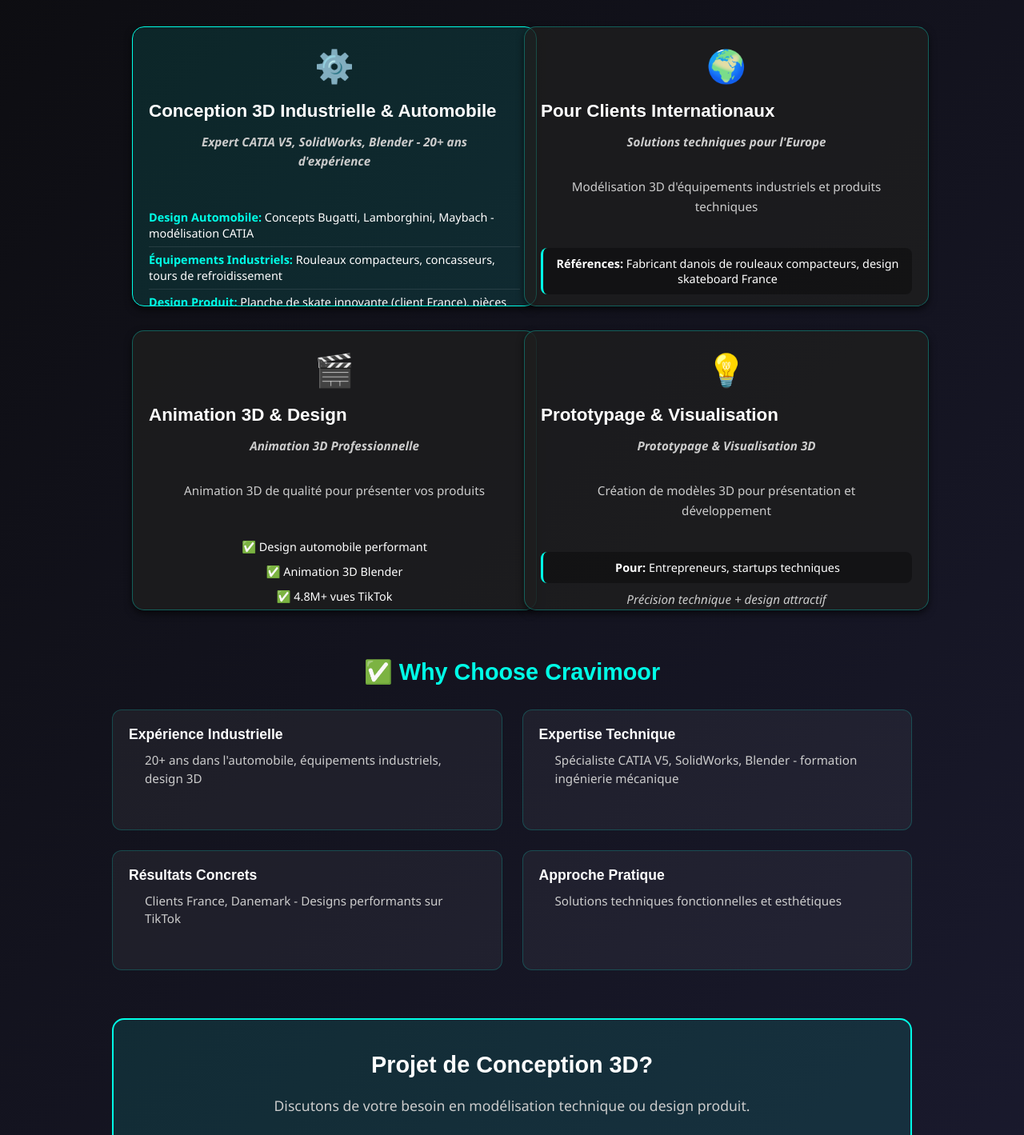
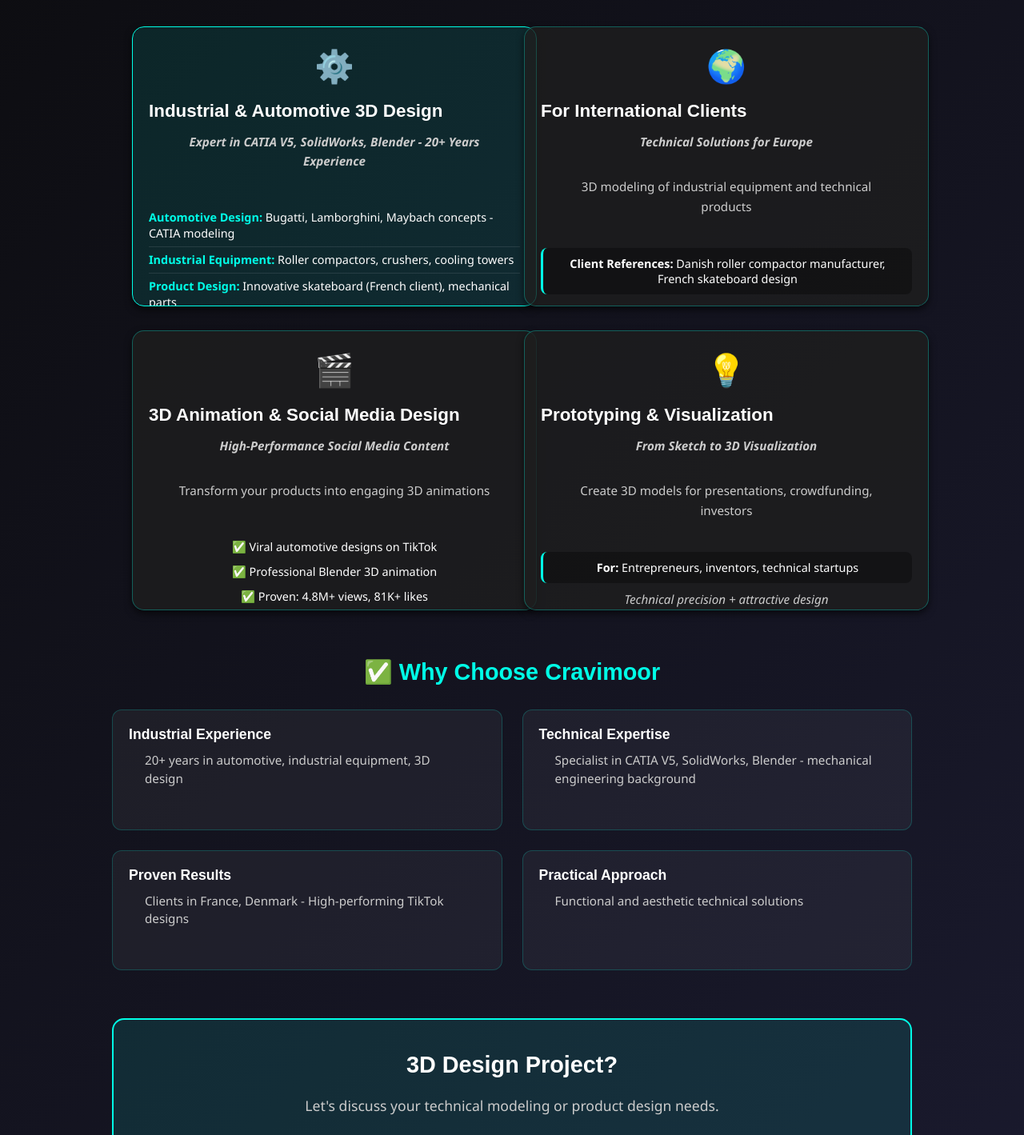
Before and after one commit to Walidghidhaoui/CRAVIMOOR, a React (Create React App) app: page / in a window 1280 px wide. Shown: the part 6620-8039 px from the top of the page at 80% size. Built offline with nearby package versions, Linux system fonts and the light colour scheme.

Commit message:
Update OurServices.jsx
UPDATE

```diff
--- a/src/components/OurServices.jsx
+++ b/src/components/OurServices.jsx
@@ -6,22 +6,22 @@ const OurServices = () => {
     <section className="our-services" id="services">
       <div className="services-container">
 
-        {/* En-tête */}
+        {/* Header */}
         <div className="services-header">
           <h2>OUR SERVICES</h2>
           <p className="services-subtitle">
             <strong>CAD & 3D Design Expert</strong> - 20+ Years in Mechanical Design | 4.8M+ TikTok Views
           </p>
           <p className="services-intro">
-            From industrial equipment to viral TikTok sensations, I transform concepts into visual masterpieces
-            that captivate audiences and drive engagement.
+            From industrial equipment to viral TikTok designs, I transform concepts into precise 3D models
+            that combine technical accuracy with visual appeal.
           </p>
         </div>
 
-        {/* Statistiques TikTok */}
+        {/* TikTok Stats */}
         <div className="tiktok-stats">
-          <h3>🚀 Viral Design Proven on TikTok</h3>
-          <p>My designs don't just look good - they capture attention at scale.</p>
+          <h3>🚀 Design That Performs on Social Media</h3>
+          <p>My automotive designs have proven viral appeal and engagement.</p>
 
           <div className="stats-grid">
             <div className="stat-item">
@@ -51,68 +51,68 @@ const OurServices = () => {
           </div>
 
           <p className="stats-note">
-            <strong>What this means for you:</strong> I create designs that naturally perform well on social media.
+            <strong>What this means for you:</strong> Designs that capture attention and drive engagement.
           </p>
         </div>
 
-        {/* Services - 4 cartes */}
+        {/* Services - 4 Cards */}
         <div className="service-grid">
 
           {/* Service 1 */}
           <div className="service-card highlight-card compact-card">
             <div className="service-icon">⚙️</div>
-            <h3>Conception 3D Industrielle & Automobile</h3>
-            <p className="service-subtitle">Expert CATIA V5, SolidWorks, Blender - 20+ ans d'expérience</p>
+            <h3>Industrial & Automotive 3D Design</h3>
+            <p className="service-subtitle">Expert in CATIA V5, SolidWorks, Blender - 20+ Years Experience</p>
             <ul className="service-list">
-              <li><strong>Design Automobile:</strong> Concepts Bugatti, Lamborghini, Maybach - modélisation CATIA</li>
-              <li><strong>Équipements Industriels:</strong> Rouleaux compacteurs, concasseurs, tours de refroidissement</li>
-              <li><strong>Design Produit:</strong> Planche de skate innovante (client France), pièces mécaniques</li>
-              <li><strong>Solutions Techniques:</strong> Bibliothèque dissimulant gaines techniques</li>
-              <li><strong>Modélisation 3D:</strong> Pour fabrication, présentation, documentation technique</li>
+              <li><strong>Automotive Design:</strong> Bugatti, Lamborghini, Maybach concepts - CATIA modeling</li>
+              <li><strong>Industrial Equipment:</strong> Roller compactors, crushers, cooling towers</li>
+              <li><strong>Product Design:</strong> Innovative skateboard (French client), mechanical parts</li>
+              <li><strong>Technical Solutions:</strong> Library concealing ductwork</li>
+              <li><strong>3D Modeling:</strong> For manufacturing, presentation, technical documentation</li>
             </ul>
             <p className="service-note">
-              Spécialiste en modélisation 3D précise et fonctionnelle pour l'industrie
+              Specialist in precise, functional 3D modeling for industry
             </p>
           </div>
 
           {/* Service 2 */}
           <div className="service-card compact-card">
             <div className="service-icon">🌍</div>
-            <h3>Pour Clients Internationaux</h3>
-            <p className="service-subtitle">Solutions techniques pour l'Europe</p>
-            <p>Modélisation 3D d'équipements industriels et produits techniques</p>
+            <h3>For International Clients</h3>
+            <p className="service-subtitle">Technical Solutions for Europe</p>
+            <p>3D modeling of industrial equipment and technical products</p>
             <div className="client-example">
-              <strong>Références:</strong> Fabricant danois de rouleaux compacteurs, design skateboard France
+              <strong>Client References:</strong> Danish roller compactor manufacturer, French skateboard design
             </div>
             <div className="client-example">
-              <strong>Livrable:</strong> Modèles 3D prêts pour production et plans techniques
+              <strong>Deliverables:</strong> Production-ready 3D models and technical drawings
             </div>
           </div>
 
           {/* Service 3 */}
           <div className="service-card compact-card">
             <div className="service-icon">🎬</div>
-            <h3>Animation 3D & Design</h3>
-            <p className="service-subtitle">Animation 3D Professionnelle</p>
-            <p>Animation 3D de qualité pour présenter vos produits</p>
+            <h3>3D Animation & Social Media Design</h3>
+            <p className="service-subtitle">High-Performance Social Media Content</p>
+            <p>Transform your products into engaging 3D animations</p>
             <div className="benefits">
-              <div className="benefit">✅ Design automobile performant</div>
-              <div className="benefit">✅ Animation 3D Blender</div>
-              <div className="benefit">✅ 4.8M+ vues TikTok</div>
+              <div className="benefit">✅ Viral automotive designs on TikTok</div>
+              <div className="benefit">✅ Professional Blender 3D animation</div>
+              <div className="benefit">✅ Proven: 4.8M+ views, 81K+ likes</div>
             </div>
           </div>
 
           {/* Service 4 */}
           <div className="service-card compact-card">
             <div className="service-icon">💡</div>
-            <h3>Prototypage & Visualisation</h3>
-            <p className="service-subtitle">Prototypage & Visualisation 3D</p>
-            <p>Création de modèles 3D pour présentation et développement</p>
+            <h3>Prototyping & Visualization</h3>
+            <p className="service-subtitle">From Sketch to 3D Visualization</p>
+            <p>Create 3D models for presentations, crowdfunding, investors</p>
             <div className="client-example">
-              <strong>Pour:</strong> Entrepreneurs, startups techniques
+              <strong>For:</strong> Entrepreneurs, inventors, technical startups
             </div>
             <p className="service-note">
-              Précision technique + design attractif
+              Technical precision + attractive design
             </p>
           </div>
 
@@ -123,30 +123,30 @@ const OurServices = () => {
           <h3>✅ Why Choose Cravimoor</h3>
           <div className="reasons-grid">
             <div className="reason">
-              <strong>Expérience Industrielle</strong>
-              <p>20+ ans dans l'automobile, équipements industriels, design 3D</p>
+              <strong>Industrial Experience</strong>
+              <p>20+ years in automotive, industrial equipment, 3D design</p>
             </div>
             <div className="reason">
-              <strong>Expertise Technique</strong>
-              <p>Spécialiste CATIA V5, SolidWorks, Blender - formation ingénierie mécanique</p>
+              <strong>Technical Expertise</strong>
+              <p>Specialist in CATIA V5, SolidWorks, Blender - mechanical engineering background</p>
             </div>
             <div className="reason">
-              <strong>Résultats Concrets</strong>
-              <p>Clients France, Danemark - Designs performants sur TikTok</p>
+              <strong>Proven Results</strong>
+              <p>Clients in France, Denmark - High-performing TikTok designs</p>
             </div>
             <div className="reason">
-              <strong>Approche Pratique</strong>
-              <p>Solutions techniques fonctionnelles et esthétiques</p>
+              <strong>Practical Approach</strong>
+              <p>Functional and aesthetic technical solutions</p>
             </div>
           </div>
         </div>
 
-        {/* Call-to-Action (un seul!) */}
+        {/* Call-to-Action */}
         <div className="cta-section">
-          <h3>Projet de Conception 3D?</h3>
-          <p>Discutons de votre besoin en modélisation technique ou design produit.</p>
+          <h3>3D Design Project?</h3>
+          <p>Let's discuss your technical modeling or product design needs.</p>
           <a href="#contact" className="cta-button">
-            Demander un Devis
+            Request a Quote
           </a>
         </div>
 
```
